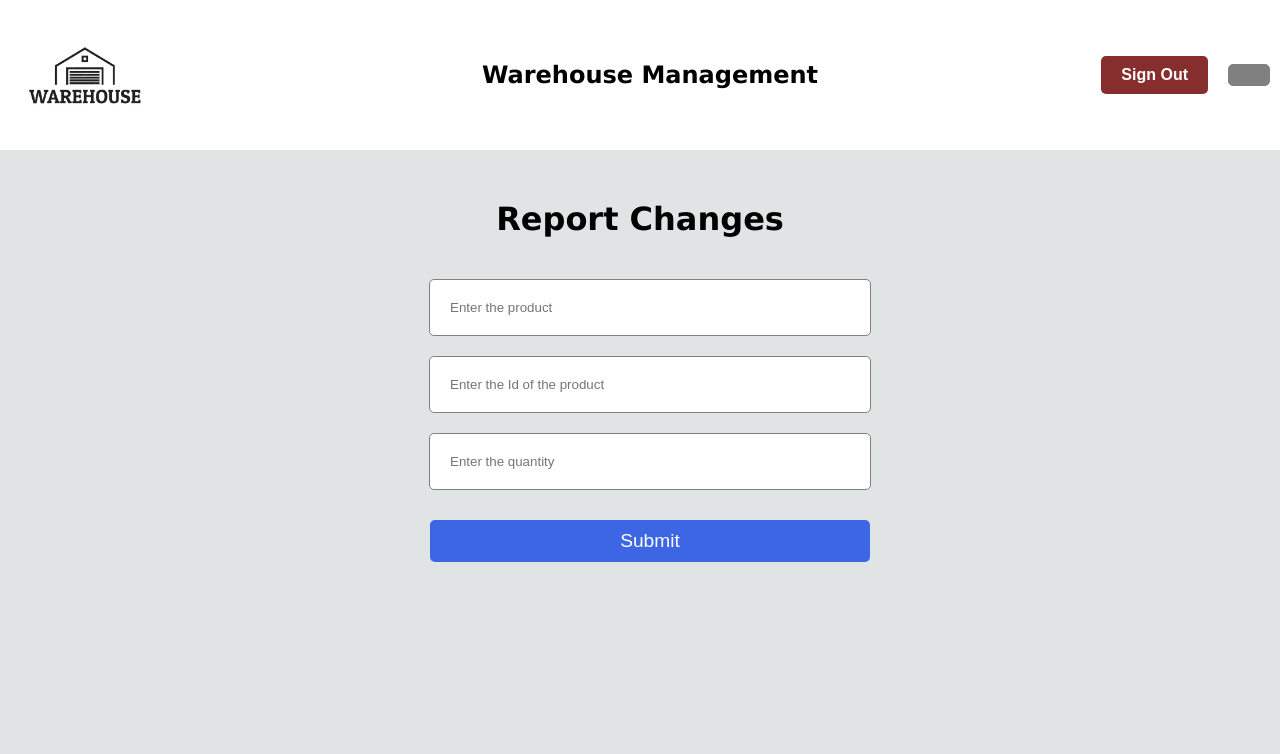
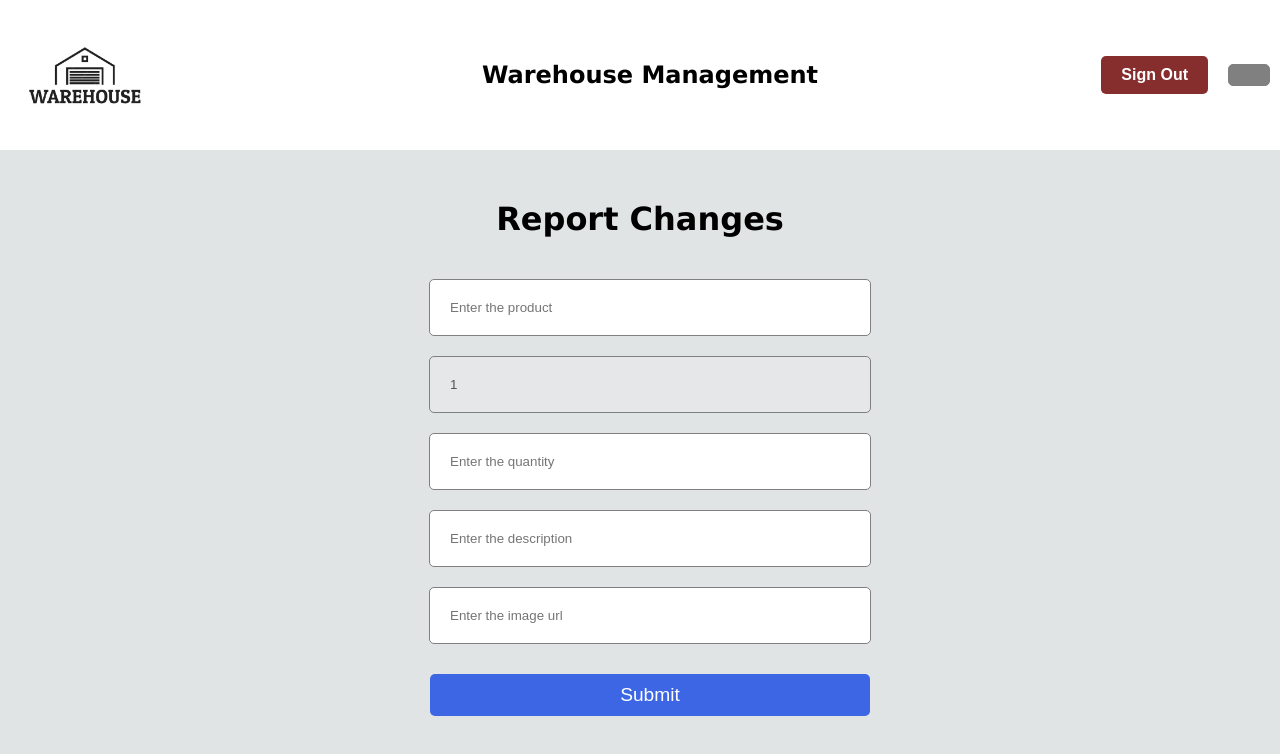
Before and after one commit to Skyenade/Warehouse-Supply, a React (Create React App) app: page /InventoryAdmin in a window 1280 px wide. Shown: the top 754 px of the page. Built offline with nearby package versions, Linux system fonts and the light colour scheme; no server answers; the database is empty.

Commit message:
img changes and auto increment for the id

```diff
--- a/src/Components/HomeAdmin.js
+++ b/src/Components/HomeAdmin.js
@@ -1,5 +1,4 @@
 import React, { useState } from "react";
-import './Style.css';
 import Header from "./Header";
 import logo from './logo.jpg';
 import { useNavigate } from "react-router-dom";
@@ -10,7 +9,11 @@ const generateRows = (inventoryItems, onDelete, onEdit) => {
         rows.push(
             <tr key={id}>
                 <td>{inventoryItems[id].id}</td>
-                <td>{inventoryItems[id].picture}</td>
+                <td>
+                    {inventoryItems[id].picture && (
+                        <img className="picture"src={inventoryItems[id].picture} alt="Preview"  />
+                    )}
+                </td>
                 <td>{inventoryItems[id].products}</td>
                 <td>{inventoryItems[id].description}</td>
                 <td>{inventoryItems[id].quantity}</td>
--- a/src/Components/InventoryAdmin.js
+++ b/src/Components/InventoryAdmin.js
@@ -1,18 +1,33 @@
 import React, { useState, useEffect } from "react";
 import Header from "./Header";
+import { useNavigate } from "react-router-dom";
 
 const initializeFieldsValues = {
     products: "",
-    id: "",
-    quantity: ""
+    id: "", // Keep id as string to handle auto-increment correctly
+    quantity: "",
+    description: "",
+    picture: ""
 };
+
 const InventoryAdmin = ({ addorEditItems, currentId, inventoryItems, email }) => {
-
+    const navigate = useNavigate();
     const [values, setValues] = useState(initializeFieldsValues);
+    const [maxId, setMaxId] = useState(0);
 
     useEffect(() => {
+        // Calculate the maximum id currently in inventoryItems
+        let currentMaxId = 0;
+        for (const key in inventoryItems) {
+            if (parseInt(inventoryItems[key].id) > currentMaxId) {
+                currentMaxId = parseInt(inventoryItems[key].id);
+            }
+        }
+        setMaxId(currentMaxId);
+
         if (currentId === "" || !inventoryItems[currentId]) {
-            setValues(initializeFieldsValues);
+            // Setting id for new entry (auto-increment)
+            setValues({ ...initializeFieldsValues, id: (currentMaxId + 1).toString() });
         } else {
             setValues(inventoryItems[currentId]);
         }
@@ -29,7 +44,8 @@ const InventoryAdmin = ({ addorEditItems, currentId, inventoryItems, email }) =>
     const handleSubmit = (e) => {
         e.preventDefault();
         addorEditItems(values);
-        setValues(initializeFieldsValues);
+        setValues({ ...initializeFieldsValues, id: (maxId + 1).toString() }); // Reset id for next new entry
+        navigate('/homeadmin');
     };
 
     return (
@@ -46,11 +62,12 @@ const InventoryAdmin = ({ addorEditItems, currentId, inventoryItems, email }) =>
                     required
                 />
                 <input
-                    type="number"
+                    type="text"
                     name="id"
                     placeholder="Enter the Id of the product"
                     value={values.id}
                     onChange={handleChange}
+                    disabled // Disable manual editing of ID
                     required
                 />
                 <input
@@ -61,6 +78,22 @@ const InventoryAdmin = ({ addorEditItems, currentId, inventoryItems, email }) =>
                     onChange={handleChange}
                     required
                 />
+                <input
+                    type="text"
+                    name="description"
+                    placeholder="Enter the description"
+                    value={values.description}
+                    onChange={handleChange}
+                    required
+                />
+                <input
+                    type="text"
+                    name="picture"
+                    placeholder="Enter the image url"
+                    value={values.picture}
+                    onChange={handleChange}
+                    required
+                />
                 <button type="submit">Submit</button>
             </form>
         </div>
--- a/src/Components/Style.css
+++ b/src/Components/Style.css
@@ -199,6 +199,7 @@ table {
     width: 80vw;
     border-collapse: collapse;
     text-align: center;
+    background-color: white;
 }
 table thead tr {
     background-color: rgb(60, 102, 227);
@@ -213,14 +214,9 @@ table th,
 tbody tr {
     border-bottom: 1px solid #dddddd;
 }
-table tbody tr:nth-of-type(even) {
-    background-color: #f3f3f3;
-}
+
 table tbody tr:last-of-type {
     border-bottom: 2px solid #009879;
-}
-table tbody tr:hover {
-    background-color: #f1f1f1;
 }
 
 .search-inventory-container{
@@ -263,3 +259,7 @@ table tbody tr:hover {
 .form-group{
     margin-top: 200px;
 }
+.picture{
+    max-height: 70px;
+    max-width: 70px;
+}
```
